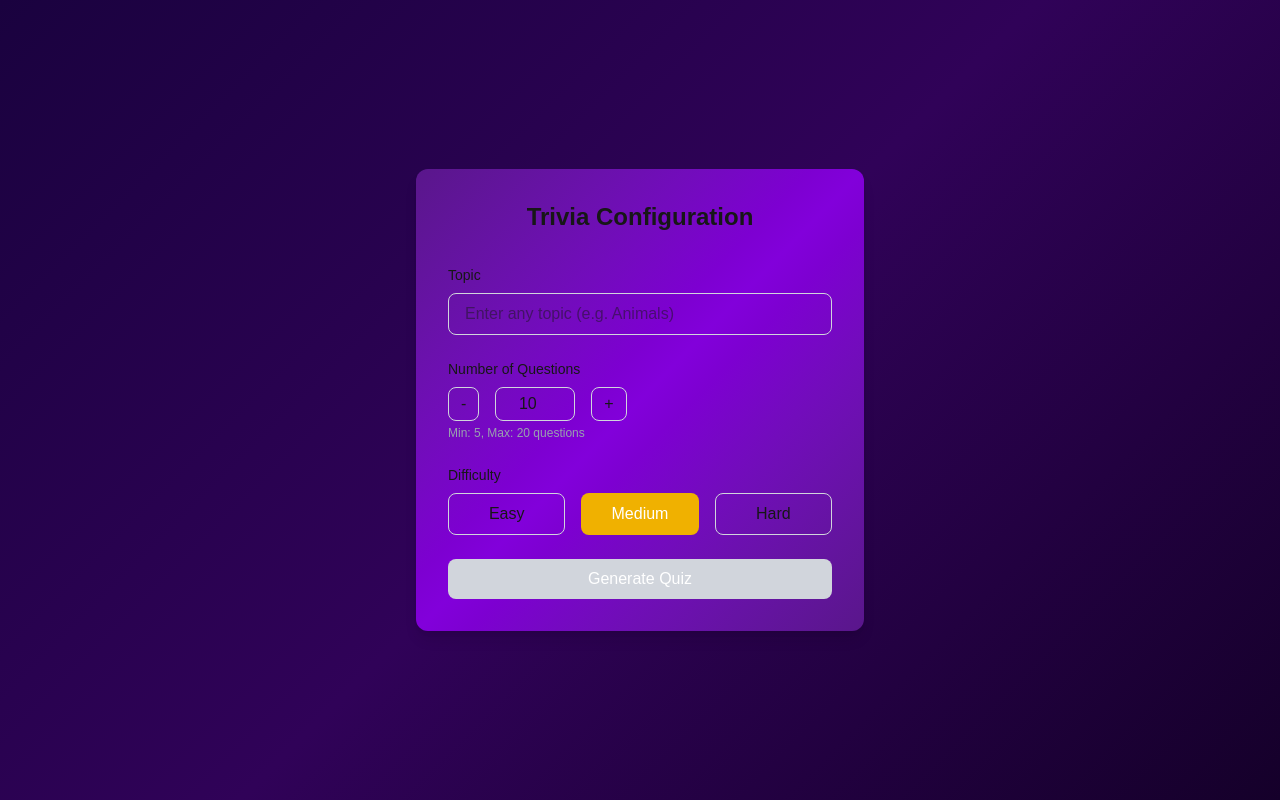
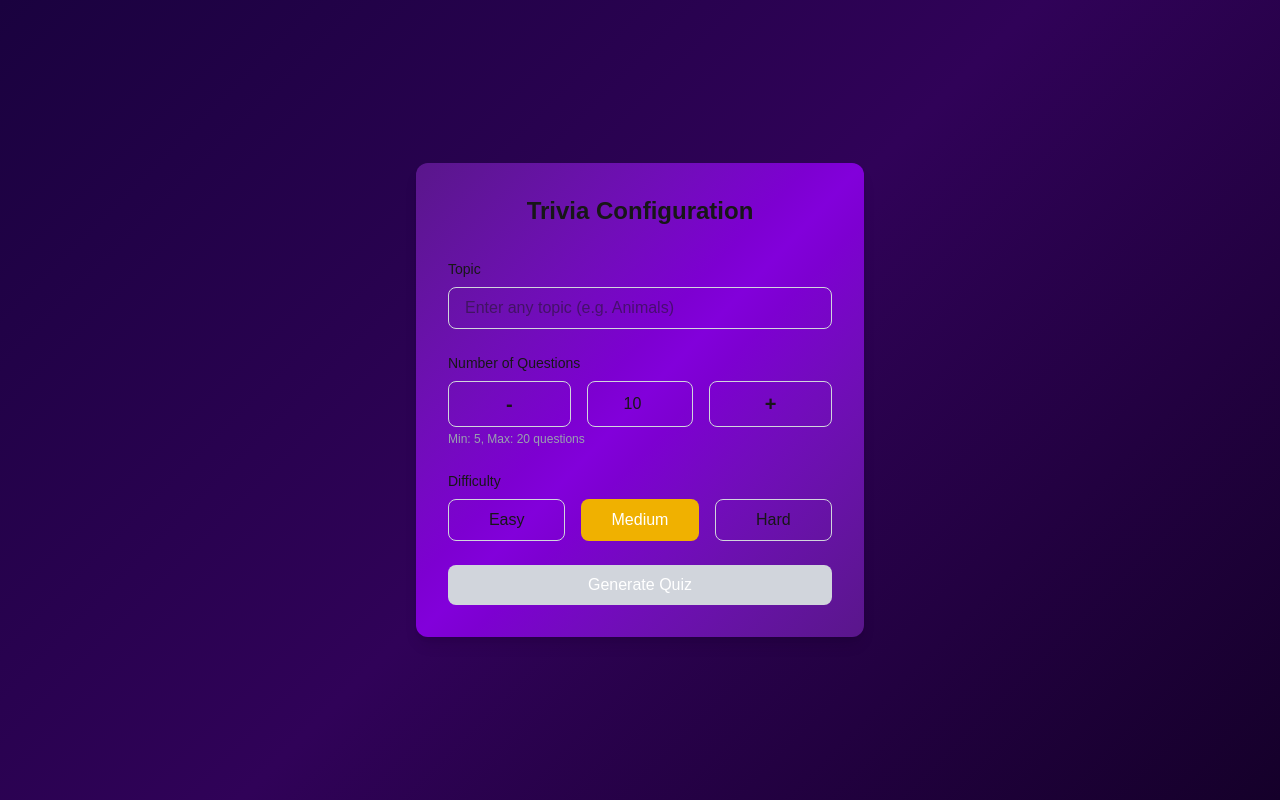
Before and after one commit to cobrauf/trivia-llm2, a Next.js app: page / in a window 1280 px wide. Built offline with nearby package versions, Linux system fonts and the light colour scheme.

Commit message:
updated UI buttons sizes

```diff
--- a/src/components/QuestionCountSelector.tsx
+++ b/src/components/QuestionCountSelector.tsx
@@ -20,10 +20,10 @@ export function QuestionCountSelector({
       <label htmlFor="questionCount" className="block text-sm font-medium mb-2">
         Number of Questions
       </label>
-      <div className="flex items-center gap-4">
+      <div className="flex gap-4">
         <button
           onClick={handleDecrement}
-          className="px-3 py-1 rounded-lg border border-gray-300 hover:bg-gray-500"
+          className="flex-1 px-4 py-2 rounded-lg border border-gray-300 hover:bg-gray-500 active:bg-yellow-500 active:text-white text-xl font-bold transition-colors"
           aria-label="Decrease question count"
         >
           -
@@ -33,18 +33,18 @@ export function QuestionCountSelector({
           id="questionCount"
           value={value}
           onChange={(e) => {
-            const newValue = parseInt(e.target.value);
-            if (newValue >= 5 && newValue <= 20) {
+            const newValue = parseInt(e.target.value, 10);
+            if (!isNaN(newValue) && newValue >= 5 && newValue <= 20) {
               onChange(newValue);
             }
           }}
           min={5}
           max={20}
-          className="w-20 text-center px-2 py-1 rounded-lg border border-gray-300 focus:outline-none focus:ring-2 focus:ring-blue-500 focus:border-transparent"
+          className="flex-1 text-center px-2 py-2 rounded-lg border border-gray-300 focus:outline-none focus:ring-2 focus:ring-blue-500 focus:border-transparent"
         />
         <button
           onClick={handleIncrement}
-          className="px-3 py-1 rounded-lg border border-gray-300 hover:bg-gray-500"
+          className="flex-1 px-4 py-2 rounded-lg border border-gray-300 hover:bg-gray-500 active:bg-yellow-500 active:text-white text-xl font-bold transition-colors"
           aria-label="Increase question count"
         >
           +
```
